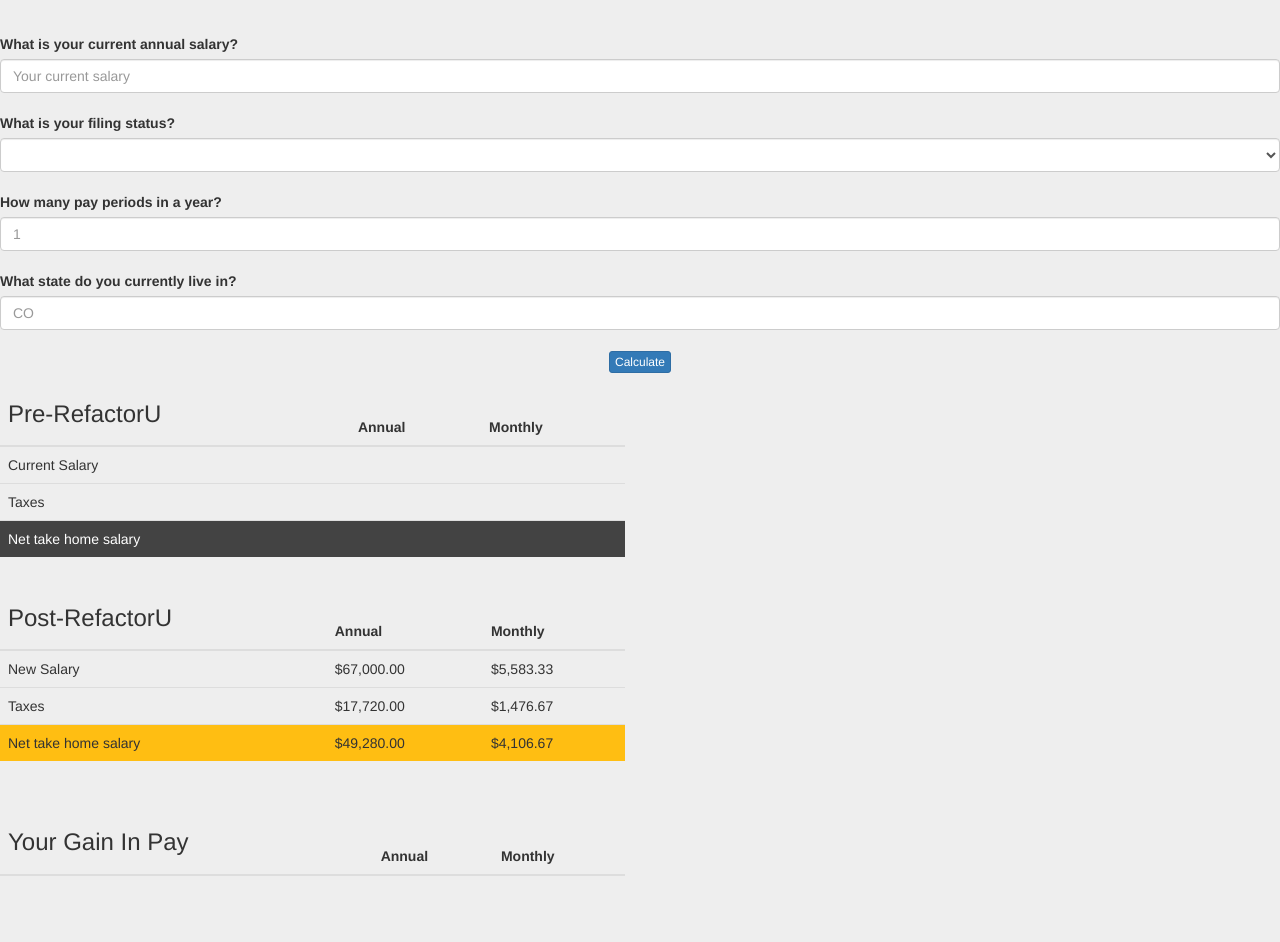
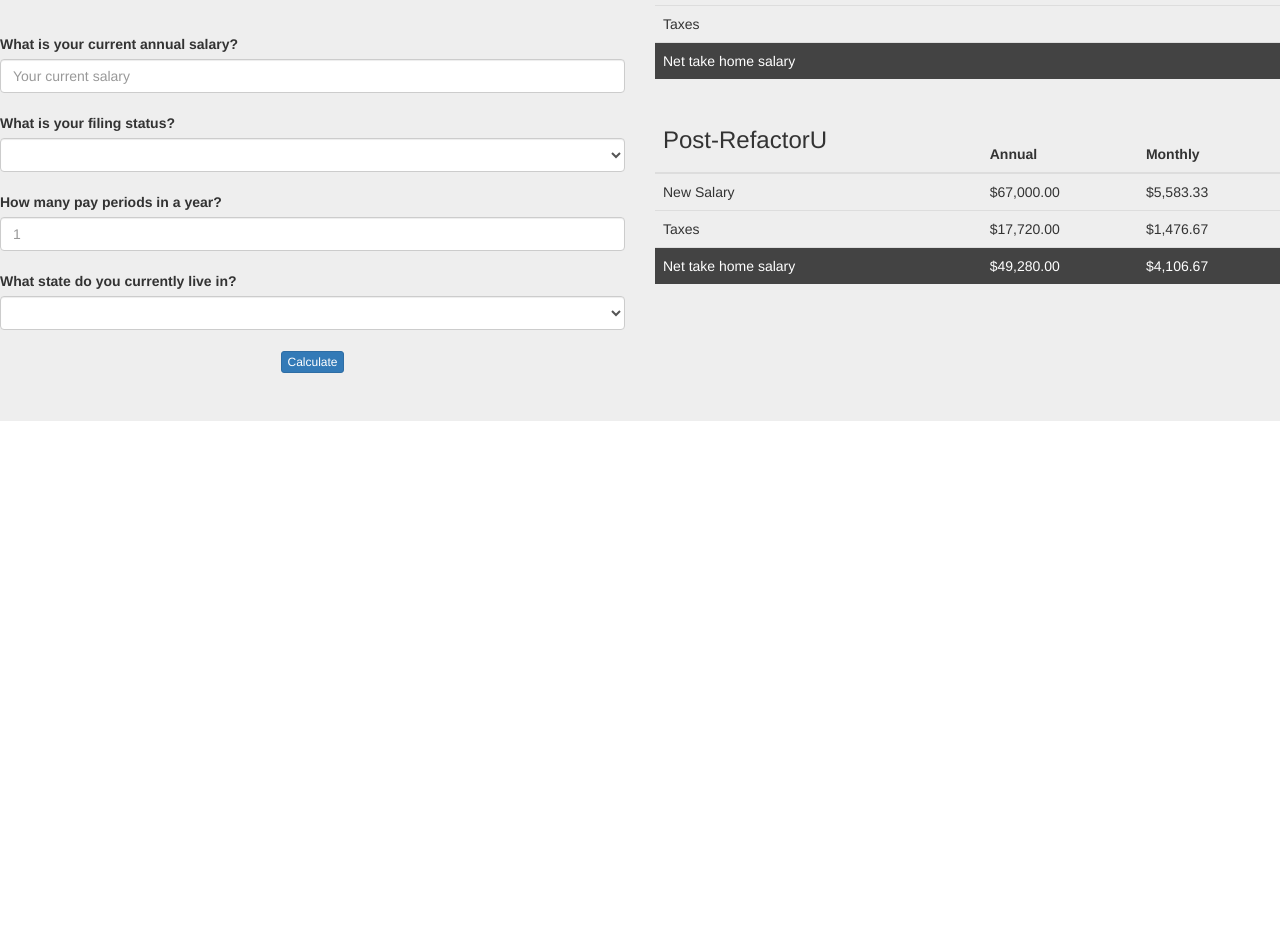
Before and after one commit to dizehacioglu/do-the-math-angular, a website: page public/index.html in a window 1280 px wide. Shown: the part 153-1095 px from the top of the page. After the commit the page ends 800 px from the top, so only its background shows below. Drawn offline with nearby package versions, Linux system fonts and the light colour scheme.

Commit message:
basic functioning now working

```diff
--- a/public/index.html
+++ b/public/index.html
@@ -12,7 +12,7 @@
   <body>
     <div class="jumbotron">
       <div class="row">
-        <div class="col-sm-12">
+        <div class="col-sm-6">
           <h1>Do The Math!</h1>
           <br><br>
           <form role="form">
@@ -28,11 +28,62 @@
             <label for="pay-periods">How many pay periods in a year?</label>
             <input type="number" ng-model="payPeriods" class="form-control" placeholder="1"><br>
             <label for="state">What state do you currently live in?</label>
-            <input type="string" ng-model="state" class="form-control" placeholder="CO"><br>
+            <!-- <input type="string" ng-model="state" class="form-control" placeholder="CO"><br> -->
+            <select ng-model="state" id="select" class="form-control">
+              <option value="AL">Alabama</option>
+              <option value="AK">Alaska</option>
+              <option value="AZ">Arizona</option>
+              <option value="AR">Arkansas</option>
+              <option value="CA">California</option>
+              <option value="CO">Colorado</option>
+              <option value="CT">Connecticut</option>
+              <option value="DE">Delaware</option>
+              <option value="DC">District Of Columbia</option>
+              <option value="FL">Florida</option>
+              <option value="GA">Georgia</option>
+              <option value="HI">Hawaii</option>
+              <option value="ID">Idaho</option>
+              <option value="IL">Illinois</option>
+              <option value="IN">Indiana</option>
+              <option value="IA">Iowa</option>
+              <option value="KS">Kansas</option>
+              <option value="KY">Kentucky</option>
+              <option value="LA">Louisiana</option>
+              <option value="ME">Maine</option>
+              <option value="MD">Maryland</option>
+              <option value="MA">Massachusetts</option>
+              <option value="MI">Michigan</option>
+              <option value="MN">Minnesota</option>
+              <option value="MS">Mississippi</option>
+              <option value="MO">Missouri</option>
+              <option value="MT">Montana</option>
+              <option value="NE">Nebraska</option>
+              <option value="NV">Nevada</option>
+              <option value="NH">New Hampshire</option>
+              <option value="NJ">New Jersey</option>
+              <option value="NM">New Mexico</option>
+              <option value="NY">New York</option>
+              <option value="NC">North Carolina</option>
+              <option value="ND">North Dakota</option>
+              <option value="OH">Ohio</option>
+              <option value="OK">Oklahoma</option>
+              <option value="OR">Oregon</option>
+              <option value="PA">Pennsylvania</option>
+              <option value="RI">Rhode Island</option>
+              <option value="SC">South Carolina</option>
+              <option value="SD">South Dakota</option>
+              <option value="TN">Tennessee</option>
+              <option value="TX">Texas</option>
+              <option value="UT">Utah</option>
+              <option value="VT">Vermont</option>
+              <option value="VA">Virginia</option>
+              <option value="WA">Washington</option>
+              <option value="WV">West Virginia</option>
+              <option value="WI">Wisconsin</option>
+              <option value="WY">Wyoming</option>
+            </select><br>
             <center><button ng-click="getTaxes()" class="btn btn-primary btn-xs">Calculate</button></center>
         </div>
-      </div>
-      <div class="row">
         <div class="col-sm-6">
           <table class="table table-hover ">
             <thead>
@@ -60,11 +111,7 @@
               </tr>
             </tbody>
           </table>
-        </div>
-      </div>
 
-     <div class="row">
-        <div class="col-sm-6">
           <table class="table table-hover">
             <thead>
               <tr>
@@ -84,15 +131,15 @@
                 <td>{{ averageTaxes | currency }}</td>
                 <td>{{ monthlyAmt(averageTaxes) | currency }}</td>
               </tr>
-              <tr class="post-net-salary">
+              <tr class="pre-net-salary">
                 <td>Net take home salary</td>
                 <td>{{ averageNet | currency }}</td>
                 <td>{{ monthlyAmt(averageNet) | currency }}</td>
               </tr>
             </tbody>
-          </table><br>
+          </table>
 
-          <table class="table">
+          <table ng-show="payGain" class="table ng-hide">
             <thead>
               <tr>
                 <th><h3>Your Gain In Pay</h3></th>
@@ -101,10 +148,10 @@
               </tr>
             </thead>
             <tbody>
-              <tr>
-                <td></td>
-                <td></td>
-                <td></td>
+              <tr class="post-net-salary">
+                <td>Nice!</td>
+                <td>{{ payGain | currency }}</td>
+                <td>{{ monthlyAmt(payGain) | currency }}</td>
               </tr>
             </tbody>
           </table>
--- a/public/main.js
+++ b/public/main.js
@@ -39,6 +39,8 @@
 
       $scope.currentNet = $scope.currentSalary - $scope.totalTaxes;
 
+      $scope.payGain = $scope.averageNet  - $scope.currentNet;
+
     })
     .error(function(data, status){
       console.log('error');
```
Also changed, not shown: 1 other file.
